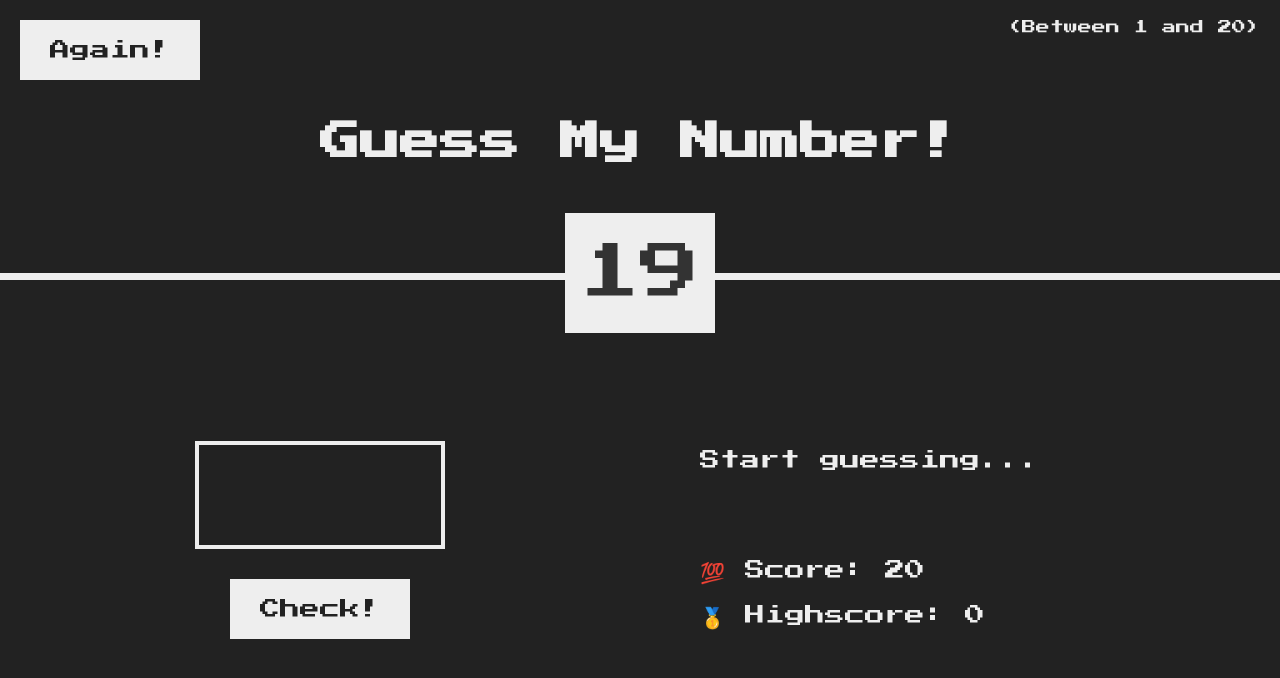
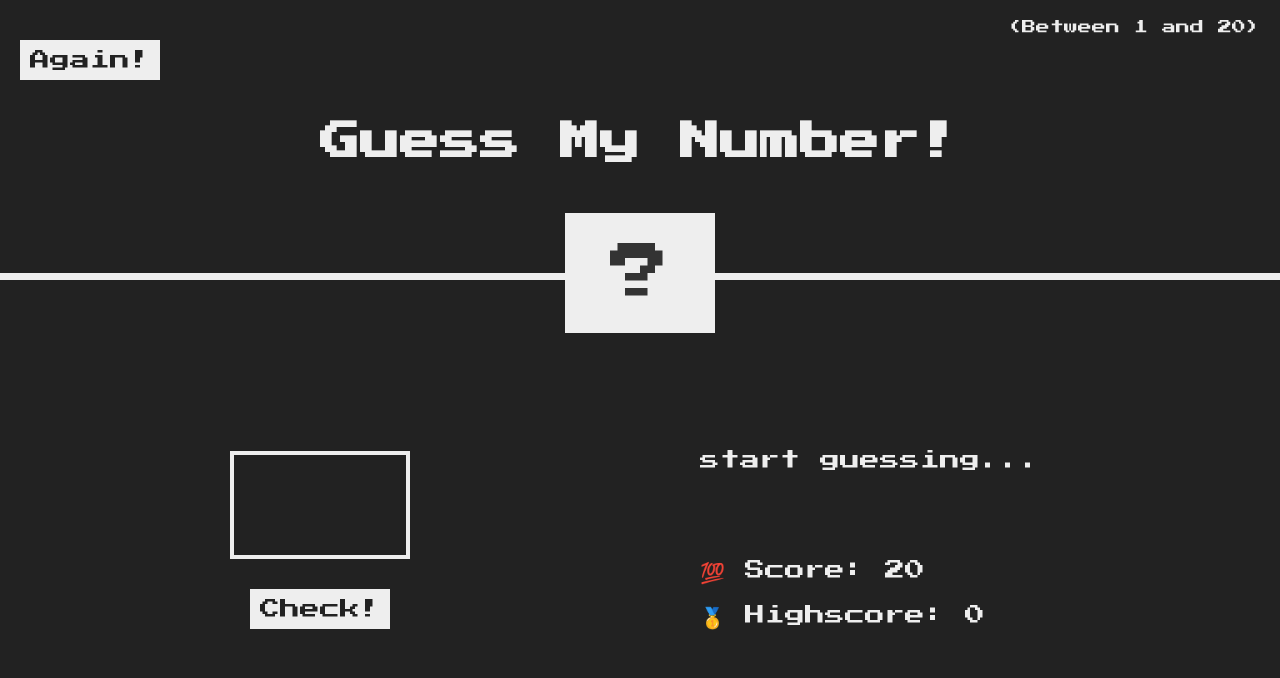
Before and after one commit to h-mohammadi-f/JavaScript, a plain HTML site: page 03-DOM-and-Events-Fundamentals/Guess-My-Number/index.html in a window 1280 px wide. Both pictures are taken after a click on the button "Again!". Drawn offline with Linux system fonts and the light colour scheme.

Commit message:
Version 1.0

```diff
--- a/03-DOM-and-Events-Fundamentals/Guess-My-Number/script.js
+++ b/03-DOM-and-Events-Fundamentals/Guess-My-Number/script.js
@@ -7,17 +7,30 @@ document.querySelector('.message').textContent = 'Correct Number';
 console.log(document.querySelector('.message').textContent);
 */
 
-const secretNumber = Math.trunc(Math.random() * 20) + 1;
+let secretNumber = Math.trunc(Math.random() * 20) + 1;
 let score = 20;
-document.querySelector('.number').textContent = secretNumber;
+document.querySelector('.number').textContent = '?';
+let isPlayerWin = false;
+let highScore = 0;
 
 document.querySelector('.check').addEventListener('click', function () {
+    if (!isPlayerWin) {
+
         if (score > 1) {
             const guess = Number(document.querySelector('.guess').value);
             if (!guess) {
                 document.querySelector('.message').textContent = 'Not a number!';
             } else if (guess === secretNumber) {
                 document.querySelector('.message').textContent = 'Correct Number!';
+                document.querySelector('body').style.backgroundColor = '#60b347';
+                document.querySelector('.number').style.width = '30rem';
+                document.querySelector('.number').textContent = secretNumber;
+                isPlayerWin = true;
+                if (score > highScore) {
+                    highScore = score;
+                    document.querySelector('.highscore').textContent = highScore;
+                }
+
             } else if (guess > secretNumber) {
                 document.querySelector('.message').textContent = 'Too high!';
                 document.querySelector('.score').textContent = --score;
@@ -29,5 +42,17 @@ document.querySelector('.check').addEventListener('click', function () {
             document.querySelector('.message').textContent = 'Game Over!';
             document.querySelector('.score').textContent = 0;
         }
+    }
 
 });
+document.querySelector('.again').addEventListener('click', function () {
+    score = 20;
+    secretNumber = Math.trunc(Math.random() * 20) + 1;
+    document.querySelector('.number').textContent = '?';
+    isPlayerWin = false;
+    document.querySelector('.message').textContent = 'start guessing...';
+    document.querySelector('body').style.backgroundColor = '#222';
+    document.querySelector('.number').style.width = '15rem';
+    document.querySelector('.score').textContent = score;
+    document.querySelector('.guess').value = '';
+});
--- a/03-DOM-and-Events-Fundamentals/Guess-My-Number/style.css
+++ b/03-DOM-and-Events-Fundamentals/Guess-My-Number/style.css
@@ -60,7 +60,7 @@ h1 {
     background: #eee;
     color: #333;
     font-size: 6rem;
-    width: 15rem;
+    width: 10rem;
     padding: 3rem 0rem;
     text-align: center;
     position: absolute;
@@ -80,6 +80,7 @@ h1 {
     position: absolute;
     top: 2rem;
     left: 2rem;
+    margin-top: 2rem;
 }
 
 .guess {
@@ -89,7 +90,7 @@ h1 {
     color: inherit;
     font-size: 5rem;
     padding: 2.5rem;
-    width: 25rem;
+    width: 18rem;
     text-align: center;
     display: block;
     margin-bottom: 3rem;
@@ -101,7 +102,7 @@ h1 {
     color: #222;
     font-size: 2rem;
     font-family: inherit;
-    padding: 2rem 3rem;
+    padding: 1rem 1rem;
     cursor: pointer;
 }
 
```
Lines whose indentation alone changed are shown as unchanged.
